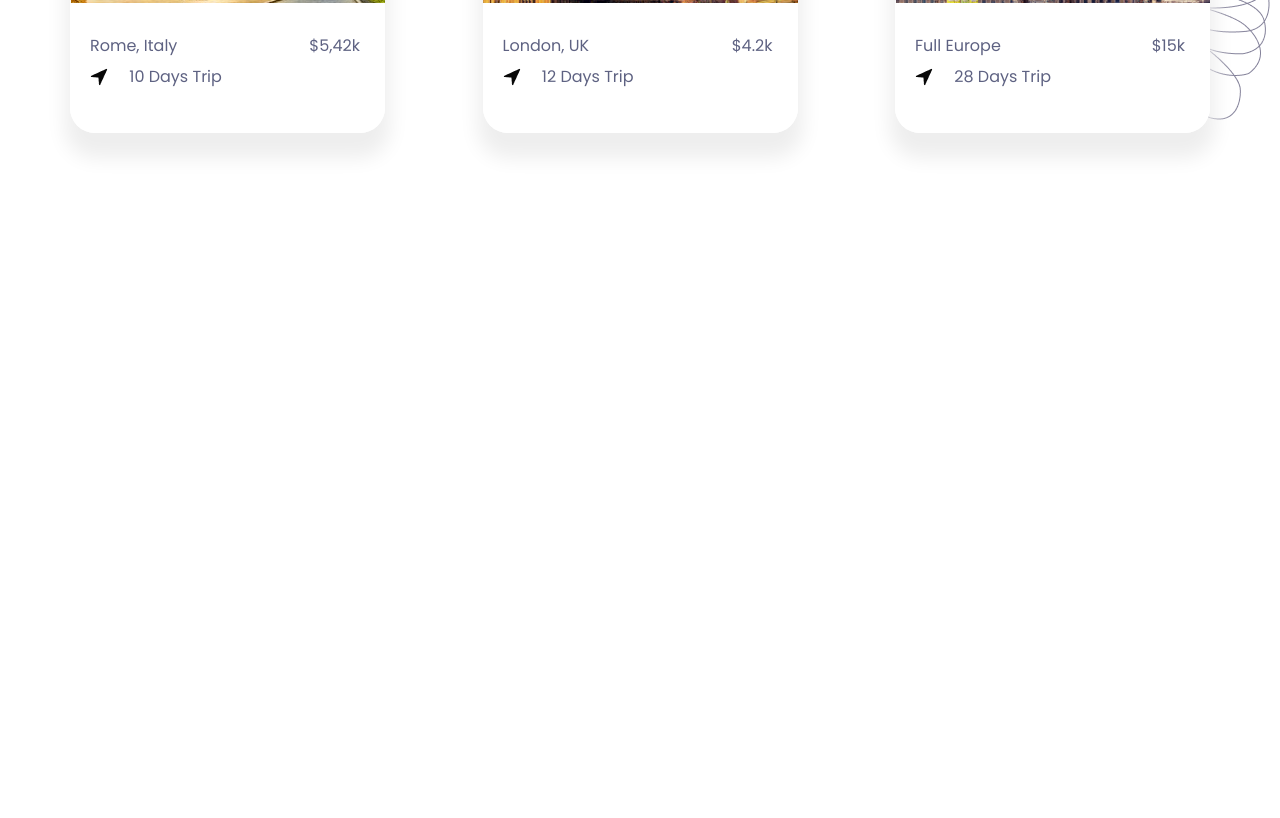
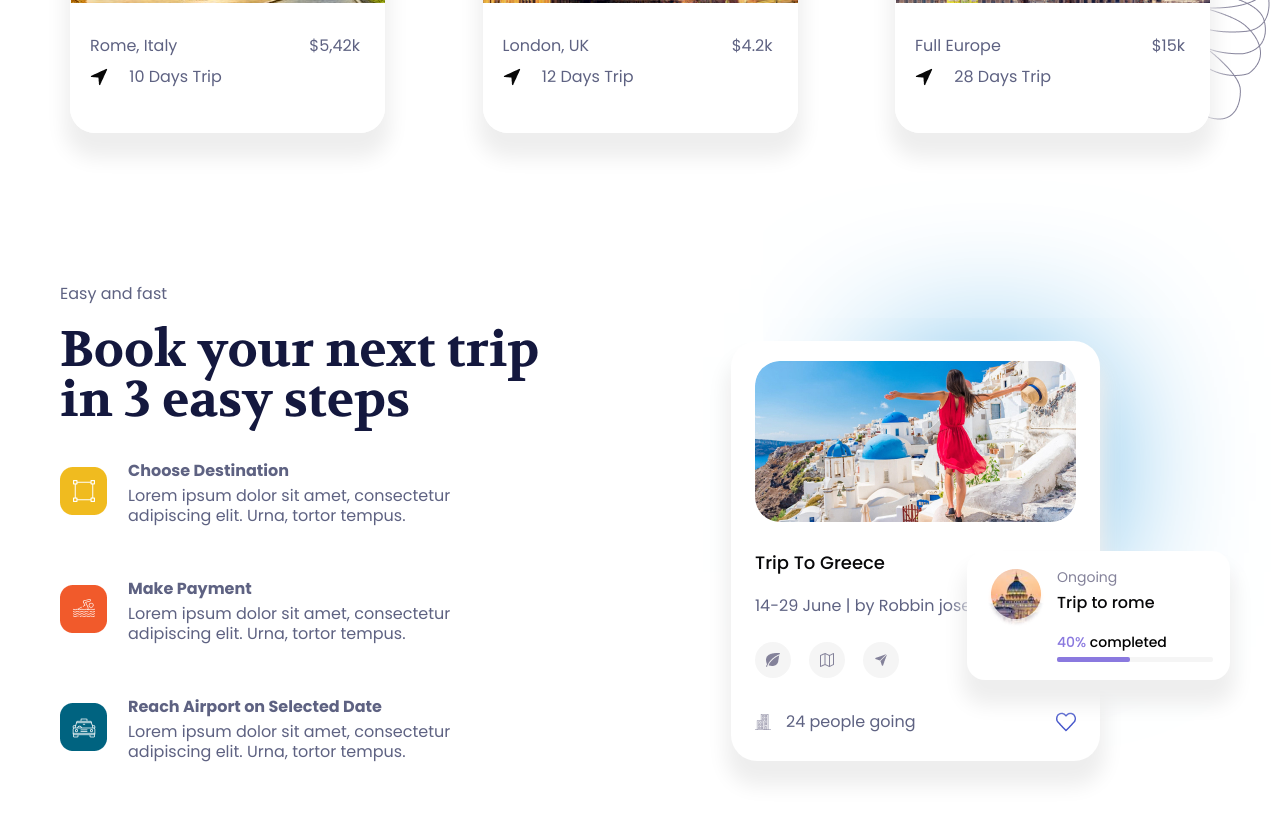
Before and after one commit to andrey-kor/layuot-JADOO, a plain HTML site: page src/index.html in a window 1280 px wide. Shown: the part 1969-2787 px from the top of the page. Before the commit the page ends 2502 px from the top, so only its background shows below. Drawn offline with Linux system fonts and the light colour scheme.

Commit message:
created Steps page

```diff
--- a/src/index.html
+++ b/src/index.html
@@ -185,6 +185,91 @@
                     </div>
                 </div>
             </div>
+            <div class="steps-page">
+                <div class="steps-page__text-column">
+                    <p class="category">Easy and fast</p>
+                    <h2>Book your next trip in 3 easy steps</h2>
+                    <div class="steps-page__steps-wrapper">
+                        <div class="step-wrapper">
+                            <div class="step__icon">
+                                <img src="./img/steps/steps_ico-1.png" alt="icon">
+                            </div>
+                            <div class="step__description">
+                                <p class="describtion__title">Choose Destination</p>
+                                <p class="describtion__text">Lorem ipsum dolor sit amet, consectetur
+                                    adipiscing elit. Urna, tortor tempus. </p>
+                            </div>
+                        </div>
+                        <div class="step-wrapper">
+                            <div class="step__icon">
+                                <img src="./img/steps/steps_ico-2.png" alt="icon">
+                            </div>
+                            <div class="step__description">
+                                <p class="describtion__title">Make Payment</p>
+                                <p class="describtion__text">Lorem ipsum dolor sit amet, consectetur
+                                    adipiscing elit. Urna, tortor tempus. </p>
+                            </div>
+                        </div>
+                        <div class="step-wrapper">
+                            <div class="step__icon">
+                                <img src="./img/steps/steps_ico-3.png" alt="icon">
+                            </div>
+                            <div class="step__description">
+                                <p class="describtion__title">Reach Airport on Selected Date</p>
+                                <p class="describtion__text">Lorem ipsum dolor sit amet, consectetur
+                                    adipiscing elit. Urna, tortor tempus. </p>
+                            </div>
+                        </div>
+                    </div>
+                </div>
+                <div class="steps-page__card-column">
+                    <div class="steps-card">
+                        <div class="steps-card__image">
+                            <img src="./img/steps/steps_image.jpg" alt="Trip in Greece">
+                        </div>
+                        <p class="steps-card__title">Trip To Greece</p>
+                        <div class="steps-card__data">
+                            <span>14-29 June</span><span> | by Robbin joseph</span>
+                        </div>
+                        <div class="steps-card__icon-wrapper">
+                            <div class="icon-background">
+                                <img src="./img/steps/ico-leaf.png" alt="inon leaf">
+                            </div>
+                            <div class="icon-background">
+                                <img src="./img/steps/ico-map.png" alt="inon map">
+                            </div>
+                            <div class="icon-background">
+                                <img src="./img/steps/ico-send.png" alt="inon arrow">
+                            </div>
+                        </div>
+                        <div class="steps-card__footer">
+                            <div class="steps-card__footer-icon">
+                                <img src="./img/steps/ico_building.png" alt="icon">
+                            </div>
+                            <div class="steps-card__footer-peopes">
+                                <span>24 people going</span>
+                            </div>
+                            <div class="steps-card__footer-heart">
+                                <img src="./img/steps/ico-heart.png" alt="heart icon">
+                            </div>
+                        </div>
+                        <div class="steps__label">
+                            <div class="label__image-wrapper">
+                                <img src="./img/steps/steps_ico-4.png" alt="buiding">
+                            </div>
+                            <div class="label__content-wrapper">
+                                <p class="label-status">Ongoing</p>
+                                <p class="label-title">Trip to rome</p>
+                                <div class="label-completed">
+                                    <span>40%</span><span> completed</span>
+                                </div>
+                                <div class="label-completed-status"></div>
+                            </div>
+                        </div>
+                        <div class="steps-card__shadow"></div>
+                    </div>
+                </div>
+            </div>
             <div style="height: 400px;"></div>
         </div>
     </div>
--- /dev/null
+++ b/src/styles/steps.css
@@ -0,0 +1,229 @@
+.steps-page{
+    margin: 130px 0 0 0;
+    display: flex;
+    justify-content: space-between;
+}
+
+.steps-page__text-column{
+    max-width: 511px;
+}
+
+.steps-page__text-column .category,
+.steps-page__text-column h2{
+    text-align: left;
+}
+
+.steps-page__steps-wrapper{
+    margin: 31px 0 0 0;
+}
+
+.step-wrapper{
+    margin-top: 48px;
+    display: flex;
+}
+.step-wrapper:first-child{
+    margin-top: 0;
+}
+
+.step__icon{
+    display: flex;
+    align-items: center;
+}
+
+.step__description{
+    max-width: 400px;
+    margin: 0 0 0 21px;
+}
+
+.describtion__title{
+    font-weight: bold;
+    margin: 0;
+}
+
+.describtion__text{
+    margin: 0;
+    line-height: 124%;
+}
+
+.steps-page__card-column{
+    padding: 78px 120px 0 0;
+    display: flex;
+}
+
+.steps-card{
+    max-width: 370px;
+    margin: 0 auto;
+    position: relative;
+    background-color: #ffffff;
+    box-shadow: 0 20px 20px 5px rgb(238, 238, 238);
+    padding: 20px 24px;
+    border-radius: 26px;
+}
+
+.steps-card__image img{
+    border-radius: 25px;
+}
+
+.steps-card__title{
+    margin: 16px 0 0 0;
+    font-size: 18px;
+    font-weight: 500;
+    color: #080809;
+}
+
+.steps-card__data{
+    margin: 13px 0 0 0;
+}
+
+.steps-card__icon-wrapper{
+    margin: 21px 0 0 0;
+}
+.steps-card__icon-wrapper{
+    display: flex;
+}
+
+.icon-background{
+    width: 36px;
+    height: 36px;
+    border-radius: 50%;
+    background-color: #F5F5F5;
+    position: relative;
+    margin: 0 18px 0 0;
+}
+
+.icon-background img{
+    position: absolute;
+    margin: auto;
+    left: calc(50% - 7px);
+    top: calc(50% - 7px);
+}
+
+.steps-card__footer{
+    display: flex;
+    justify-content: space-between;
+    margin: 29px 0 0 0;
+}
+
+.steps-card__footer-icon{
+    display: flex;
+    align-items: center;
+}
+
+.steps-card__footer-peopes{
+    margin: 0 0 0 15px;
+    flex-grow: 1;
+}
+
+.steps-card__footer-heart{
+    display: flex;
+    align-items: center;
+}
+
+.steps__label{
+    position: absolute;
+    content: '';
+    top: 50%;
+    right: -130px;
+    width: 263px;
+    height: 129px;
+    display: flex;
+    padding: 18px 20px 25px;
+    background-color: #FFFFFF;
+    border-radius: 18px;
+    box-shadow: 0 20px 20px 5px rgb(238, 238, 238);
+}
+
+.label__content-wrapper{
+    padding: 0 0 0 12px;
+}
+
+.label-status{
+    font-size: 14px;
+    color: #84829A;
+    margin: 0;
+    line-height: 124%;
+}
+
+.label-title{
+    color: #080809;
+    font-size: 16px;
+    font-weight: 500;
+    margin: 6px 0 0 0;
+    line-height: 124%;
+}
+
+.label-completed{
+    margin: 14px 0 0 0;
+    font-weight: 500;
+    font-size: 14px;
+}
+.label-completed span:first-child{
+    color: #8A79DF;
+}
+.label-completed span:last-child{
+    color: #000000;
+}
+
+.label-completed-status{
+    width: 156px;
+    height: 5px;
+    background-color: #F5F5F5;
+    border-radius: 2px;
+    position: relative;
+}
+
+.label-completed-status::after{
+    position: absolute;
+    content: '';
+    top: 0;
+    left: 0;
+    border-radius: 2px;
+    width: 73px;
+    height: 5px;
+    background-color: #8A79DF;
+}
+
+.steps-card__shadow{
+    position: absolute;
+    content: '';
+    top: 30%;
+    right: 30%;
+    border-radius: 50%;
+    box-shadow: 0 0 150px 110px #59B1E6;
+    z-index: -1;
+}
+
+@media (max-width: 1060px) {
+    .steps-page{
+        display: block;
+        margin: 50px 0 0 0;
+    }
+    .steps-page__text-column,
+    .steps-page__card-column{
+        margin: 0 auto;
+    }
+    .steps-page__card-column{
+        display: block;
+    }
+}
+
+@media (max-width: 600px) {
+    .steps-page__card-column{
+        padding: 40px 0 0 0;
+    }
+    .steps-card{
+        width: 300px;
+    }
+    .steps-card__image img{
+        width: 250px;
+        display: block;
+        margin: 0 auto;
+    }
+    .steps__label{
+        display: none;
+    }
+}
+
+@media (max-width: 460px) {
+
+}
--- a/src/styles/style.css
+++ b/src/styles/style.css
@@ -2,8 +2,9 @@
 @import url('./main-page.css');
 @import url('./offer.css');
 @import url('./destinations.css');
+@import url('./steps.css');
 
-@import url('https://fonts.googleapis.com/css2?family=Poppins:wght@400;700&display=swap');
+@import url('https://fonts.googleapis.com/css2?family=Poppins:wght@400;500;700&display=swap');
 /* font-family: 'Poppins', sans-serif; */
 
 @font-face {
@@ -66,3 +67,10 @@ h2{
 .category{
     text-align: center;
 }
+
+@media (max-width: 760px) {
+	h2{
+		font-size: 36px;
+	}
+
+}
```
Also changed, not shown: src/img/steps/ico_building.png (added).
